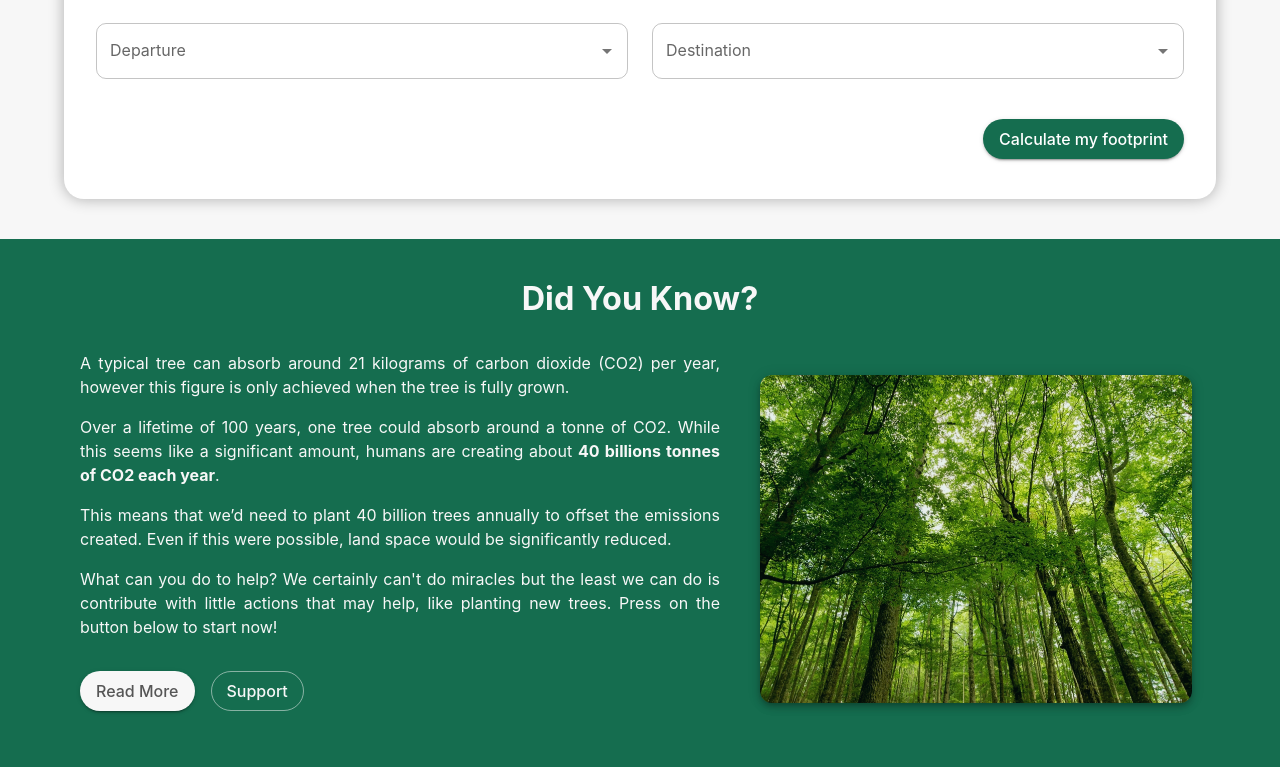
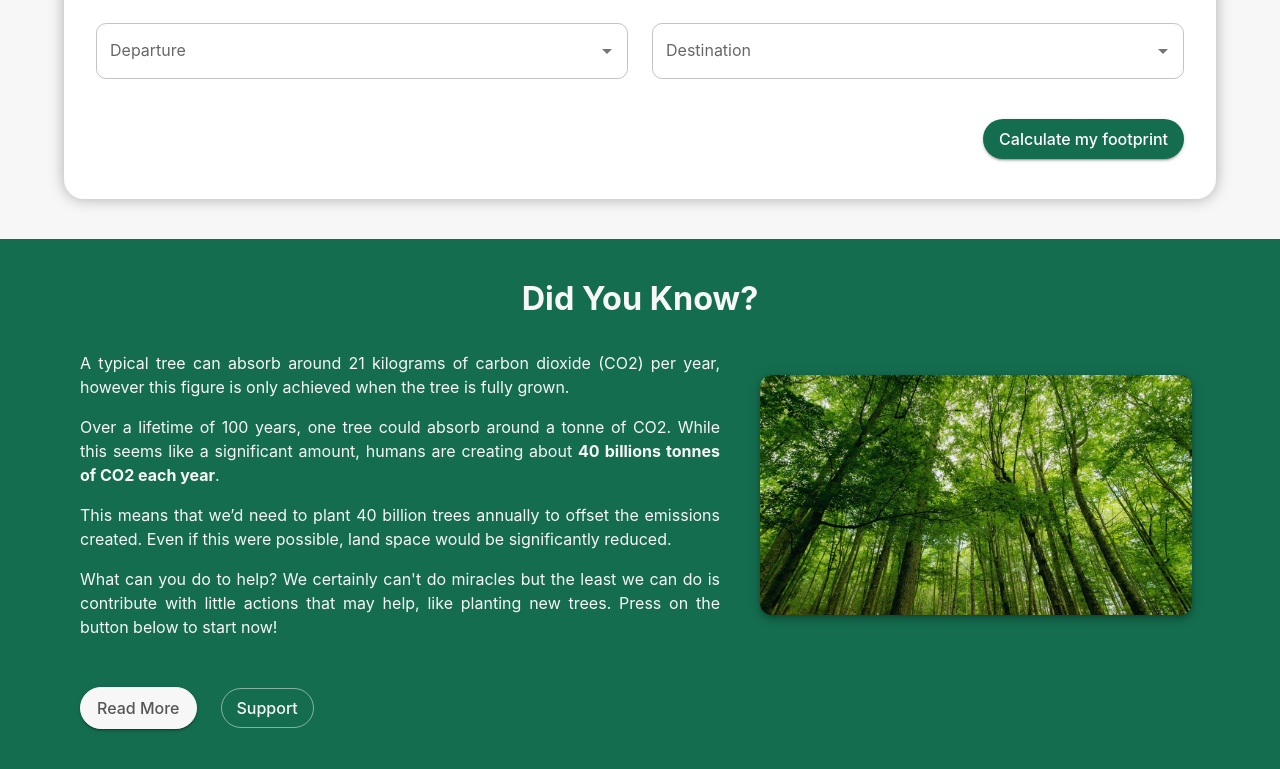
Before and after one commit to alisherkhan98/frintend-final-project, a React (Create React App) app: page / in a window 1280 px wide. Shown: the part 1009-1778 px from the top of the page. Built offline with nearby package versions, Linux system fonts and the light colour scheme; no server answers.

Commit message:
changed forest image

```diff
--- a/src/components/DidYouKnow.js
+++ b/src/components/DidYouKnow.js
@@ -6,7 +6,6 @@ import {
   Button,
   Container,
   Grid,
-  Stack,
   Typography,
   useTheme,
 } from "@mui/material";
@@ -63,53 +62,26 @@ function DidYouKnow() {
               offset the emissions created. Even if this were possible, land
               space would be significantly reduced.
             </Typography>
-            <Typography
-              variant="body1"
-              color="#f7f7f7"
-              mb={2}
-              textAlign="justify"
-            >
+            <Typography variant="body1" color="#f7f7f7" textAlign="justify">
               What can you do to help? We certainly can't do miracles but the
               least we can do is contribute with little actions that may help,
               like planting new trees. Press on the button below to start now!
             </Typography>
-            <Stack
-              sx={{
-                flexDirection: { xs: "column", sm: "row" },
-                alignItems: "center",
-              }}
-            >
-              <Button
-                href="https://www.viessmann.co.uk/en/heating-advice/boilers/how-much-co2-does-tree-absorb.html"
-                variant="contained"
-                color="neutral"
-                sx={{
-                  color: "icons.main",
-                  width: { xs: "90%", sm: "fit-content" },
-                  marginLeft: { xs: 2, sm: 0 },
-                  m: 2,
-                }}
-              >
-                Read More
-              </Button>
-              <Button
-                variant="outlined"
-                color="hero"
-                sx={{
-                  width: { xs: "90%", sm: "fit-content" },
-                  m: 2,
-                  marginLeft: { xs: 2, sm: 0 },
-                }}
-              >
-                Support
-              </Button>{" "}
-            </Stack>
           </Grid>
-          <Grid item xs={12} sm={5} p={3}>
+          <Grid
+            item
+            xs={12}
+            sm={5}
+            p={3}
+            sx={{
+              display: { xs: "none", sm: "flex" },
+              alignItems: "center",
+            }}
+          >
             <Box
               sx={{
                 height: { xs: "250px", sm: 1 },
-
+                maxHeight: 350,
                 width: 1,
                 borderRadius: 3,
                 overflow: "hidden",
@@ -123,10 +95,39 @@ function DidYouKnow() {
                   objectFit: "cover",
                   width: "100%",
                   height: "100%",
+                  maxHeight: "350px",
                   opacity: 0.9,
                 }}
               />
             </Box>
+          </Grid>
+          <Grid item xs={12} px={2} mt={6}>
+            <Button
+              href="https://www.viessmann.co.uk/en/heating-advice/boilers/how-much-co2-does-tree-absorb.html"
+              target="_blank"
+              variant="contained"
+              color="neutral"
+              sx={{
+                color: "icons.main",
+                width: { xs: "100%", sm: "fit-content" },
+                mb: { xs: 3, sm: 0 },
+                borderWidth: "1px",
+                borderColor: "neutral.main",
+                borderStyle: "solid",
+              }}
+            >
+              Read More
+            </Button>
+            <Button
+              variant="outlined"
+              color="hero"
+              sx={{
+                width: { xs: "100%", sm: "fit-content" },
+                marginLeft: { sm: 3 },
+              }}
+            >
+              Support
+            </Button>
           </Grid>
         </Grid>
       </Container>
```
